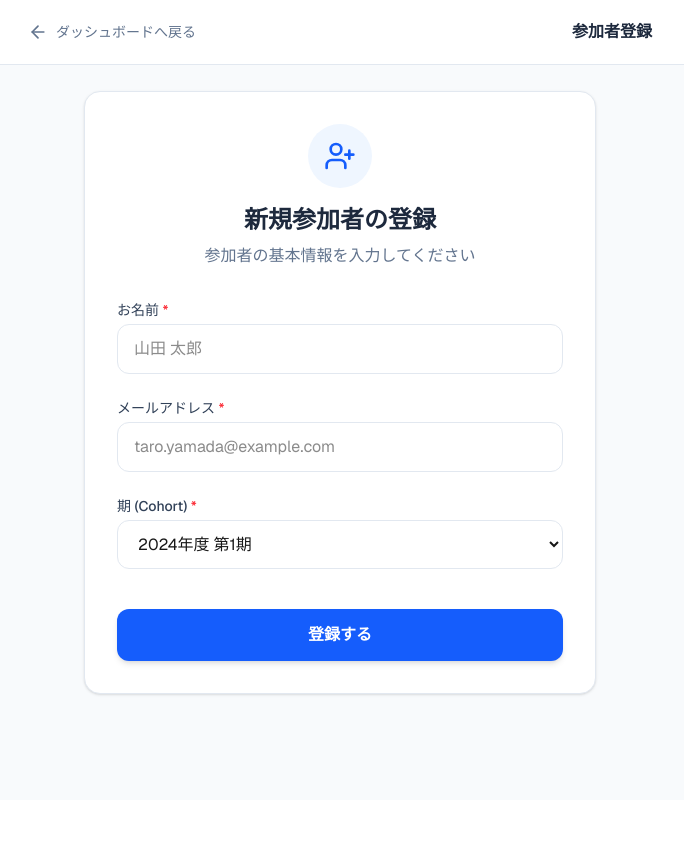
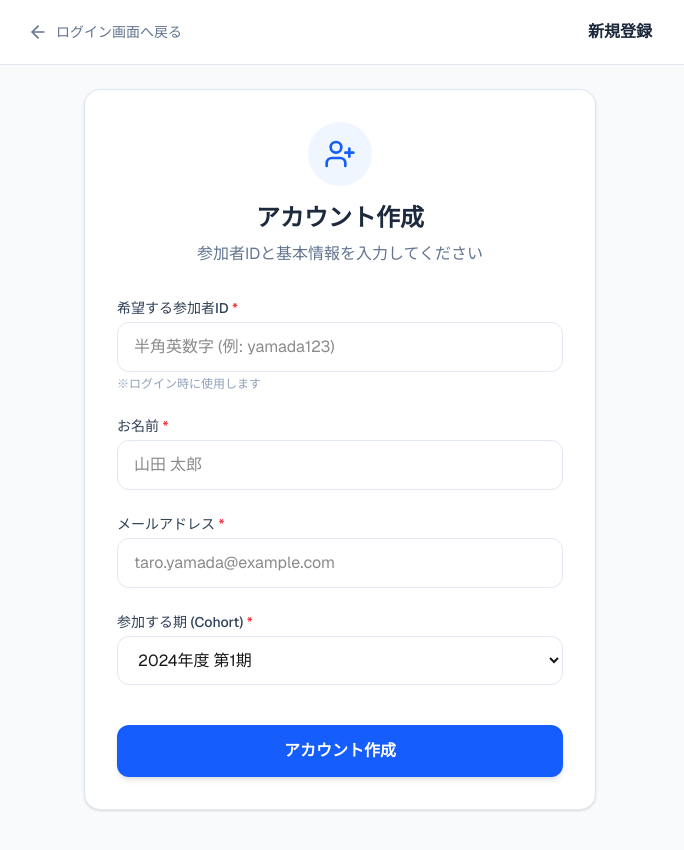
Before and after one commit to yuyyki1954-ctrl/-, a Next.js app: page /register in a window 1280 px wide. Shown: the top 850 px of the page, without its empty margins (300-984 px from the left). Before the commit the page ends 800 px from the top, so only its background shows below. Built offline with nearby package versions, Linux system fonts and the light colour scheme.

Commit message:
Feat: Add self-registration flow with custom ID input

```diff
--- a/src/app/page.tsx
+++ b/src/app/page.tsx
@@ -56,8 +56,11 @@
             </button>
           </form>
 
-          <div className="mt-6 text-center">
-            <a href="/instructor" className="text-sm text-slate-400 hover:text-blue-600 transition-colors">
+          <div className="mt-6 flex flex-col gap-2 text-center text-sm">
+            <a href="/register" className="text-blue-600 font-medium hover:underline">
+              はじめての方はこちら（新規登録）
+            </a>
+            <a href="/instructor" className="text-slate-400 hover:text-blue-600 transition-colors">
               管理者(講師)はこちら
             </a>
           </div>
--- a/src/app/register/page.tsx
+++ b/src/app/register/page.tsx
@@ -6,6 +6,7 @@
 
 export default function RegisterParticipant() {
     const [formData, setFormData] = useState({
+        id: "",
         name: "",
         email: "",
         cohortId: "c1", // Default cohort
@@ -20,7 +21,7 @@
         // Reset form after 3 seconds
         setTimeout(() => {
             setIsSuccess(false);
-            setFormData({ name: "", email: "", cohortId: "c1" });
+            setFormData({ id: "", name: "", email: "", cohortId: "c1" });
         }, 3000);
     };
 
@@ -29,11 +30,11 @@
             {/* Header */}
             <header className="bg-white border-b border-slate-200">
                 <div className="max-w-2xl mx-auto px-6 h-16 flex items-center justify-between">
-                    <Link href="/instructor" className="flex items-center gap-2 text-slate-500 hover:text-slate-800 transition-colors">
+                    <Link href="/" className="flex items-center gap-2 text-slate-500 hover:text-slate-800 transition-colors">
                         <ArrowLeft className="w-5 h-5" />
-                        <span className="text-sm font-medium">ダッシュボードへ戻る</span>
+                        <span className="text-sm font-medium">ログイン画面へ戻る</span>
                     </Link>
-                    <div className="font-bold text-slate-800">参加者登録</div>
+                    <div className="font-bold text-slate-800">新規登録</div>
                 </div>
             </header>
 
@@ -43,18 +44,38 @@
                         <div className="w-16 h-16 bg-blue-50 text-blue-600 rounded-full flex items-center justify-center mx-auto mb-4">
                             <UserPlus className="w-8 h-8" />
                         </div>
-                        <h1 className="text-2xl font-bold text-slate-800">新規参加者の登録</h1>
-                        <p className="text-slate-500 mt-2">参加者の基本情報を入力してください</p>
+                        <h1 className="text-2xl font-bold text-slate-800">アカウント作成</h1>
+                        <p className="text-slate-500 mt-2">参加者IDと基本情報を入力してください</p>
                     </div>
 
                     {isSuccess ? (
                         <div className="bg-green-50 border border-green-200 rounded-xl p-6 text-center animate-fade-in">
                             <CheckCircle2 className="w-12 h-12 text-green-500 mx-auto mb-3" />
                             <h2 className="text-green-800 font-bold text-lg mb-1">登録完了</h2>
-                            <p className="text-green-600">参加者が正常に追加されました。</p>
+                            <p className="text-green-600 mb-4">アカウントが作成されました。</p>
+                            <Link href="/" className="inline-block bg-green-600 text-white px-6 py-2 rounded-lg font-bold hover:bg-green-700 transition-colors">
+                                ログイン画面へ
+                            </Link>
                         </div>
                     ) : (
                         <form onSubmit={handleSubmit} className="space-y-6">
+                            <div>
+                                <label className="block text-sm font-medium text-slate-700 mb-1">
+                                    希望する参加者ID <span className="text-red-500">*</span>
+                                </label>
+                                <input
+                                    type="text"
+                                    required
+                                    value={formData.id}
+                                    onChange={(e) => setFormData({ ...formData, id: e.target.value })}
+                                    placeholder="半角英数字 (例: yamada123)"
+                                    pattern="^[a-zA-Z0-9_-]+$"
+                                    title="半角英数字、ハイフン、アンダースコアのみ使用可能です"
+                                    className="w-full px-4 py-3 rounded-xl border border-slate-200 focus:ring-2 focus:ring-blue-500 focus:border-blue-500 transition-all outline-none"
+                                />
+                                <p className="text-xs text-slate-400 mt-1">※ログイン時に使用します</p>
+                            </div>
+
                             <div>
                                 <label className="block text-sm font-medium text-slate-700 mb-1">
                                     お名前 <span className="text-red-500">*</span>
@@ -85,7 +106,7 @@
 
                             <div>
                                 <label className="block text-sm font-medium text-slate-700 mb-1">
-                                    期 (Cohort) <span className="text-red-500">*</span>
+                                    参加する期 (Cohort) <span className="text-red-500">*</span>
                                 </label>
                                 <select
                                     value={formData.cohortId}
@@ -101,7 +122,7 @@
                                 type="submit"
                                 className="w-full bg-blue-600 hover:bg-blue-700 text-white font-bold py-3.5 rounded-xl transition-all shadow-md hover:shadow-lg mt-4"
                             >
-                                登録する
+                                アカウント作成
                             </button>
                         </form>
                     )}
```
